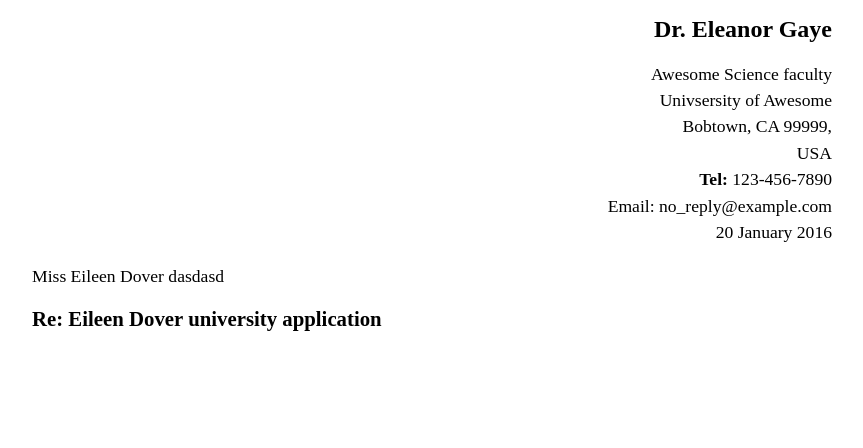
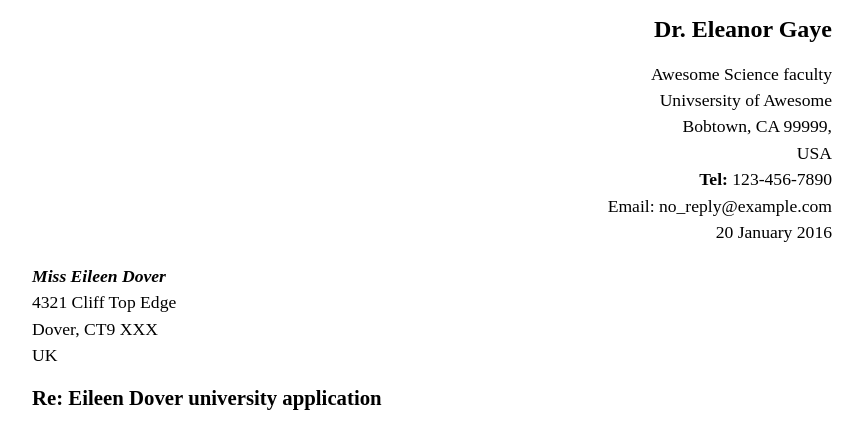
Before and after one commit to AarikGuy/M3.2, a plain HTML site: page index.html in a window 1280 px wide. Shown: the whole page, without its empty margins (208-1071 px from the left). Drawn offline with Linux system fonts and the light colour scheme; a script that the page names is missing.

Commit message:
found italics by literally trying out I. html is so intuitive i love it

```diff
--- a/index.html
+++ b/index.html
@@ -24,9 +24,10 @@
 
 <body2 align ="left">
   <p>
-    Miss Eileen Dover<vr>
-      dasdasd
-    </vr>
+    <I><b>Miss Eileen Dover</b></I><br>
+    4321 Cliff Top Edge<br>
+    Dover, CT9 XXX<br>
+    UK<br>
   </p>
   </vr><h2>Re: Eileen Dover university application</h2>
   <script type="module" src="js/main.js"></script>
```
